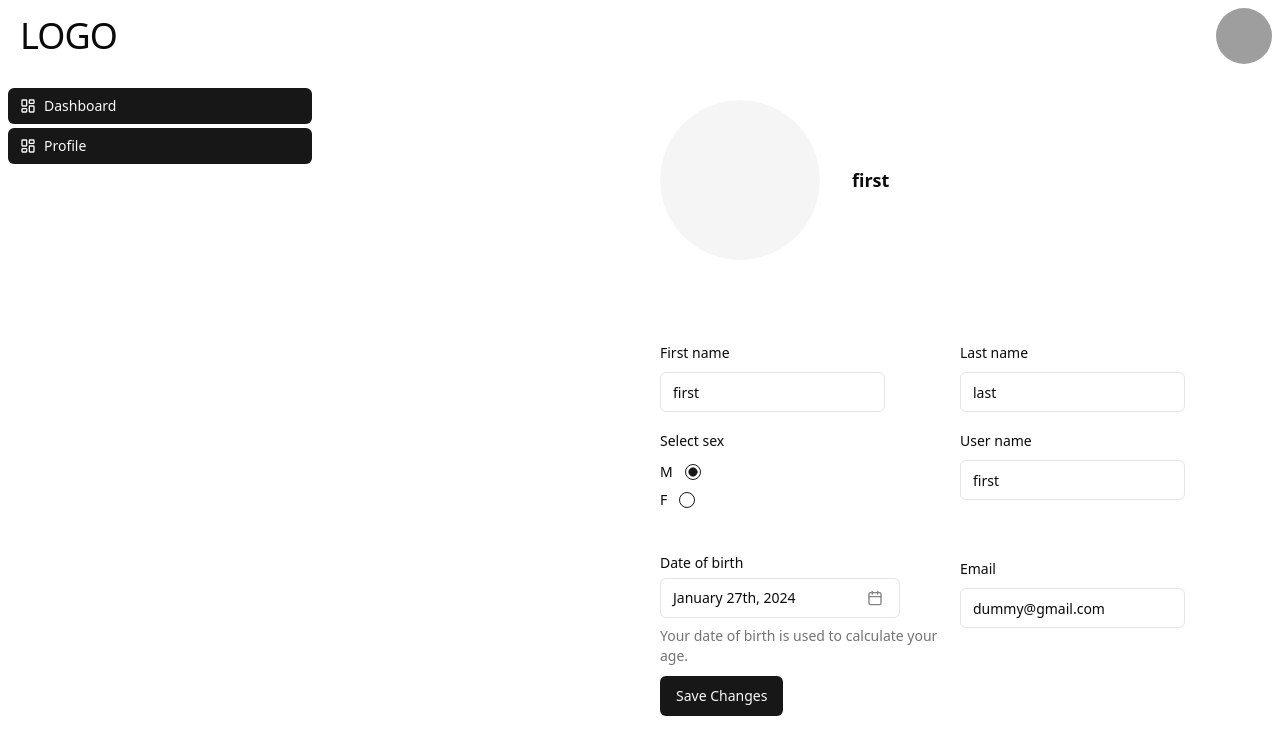
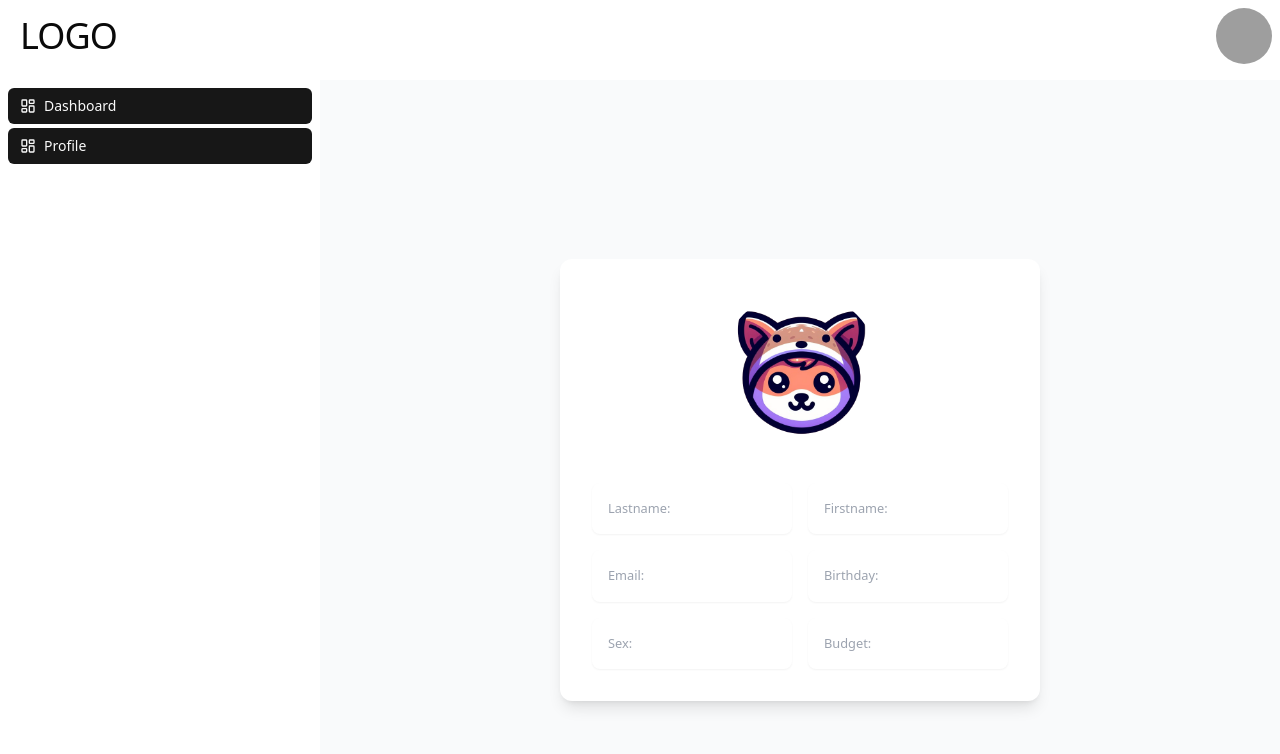
Before and after one commit to PeerDepsTeam/UI, a React (Vite) app: page /profile in a window 1280 px wide. Shown: the top 754 px of the page. Built offline with nearby package versions, Linux system fonts and the light colour scheme; grey boxes are pictures that could not be loaded.

Commit message:
feat(ui): profile display

```diff
--- a/src/pages/profile/Profile.tsx
+++ b/src/pages/profile/Profile.tsx
@@ -1,222 +1,62 @@
-import {FC} from "react";
-import {Button} from "@/components/ui/button";
-import {Input} from "@/components/ui/input";
-import {Avatar, AvatarFallback, AvatarImage} from "@/components/ui/avatar";
-import {format} from "date-fns";
-import {
-  Form,
-  FormControl,
-  FormDescription,
-  FormField,
-  FormItem,
-  FormLabel,
-  FormMessage,
-} from "@/components/ui/form";
-import {SubmitHandler, useForm} from "react-hook-form";
-import {zodResolver} from "@hookform/resolvers/zod";
-import {z} from "zod";
-import {CalendarIcon} from "lucide-react";
-import {ProfileSchema} from "@/pages/profile/schema.ts";
-import {RadioGroup, RadioGroupItem} from "@/components/ui/radio-group.tsx";
-import {Calendar} from "@/components/ui/calendar.tsx";
-import {
-  Popover,
-  PopoverContent,
-  PopoverTrigger,
-} from "@/components/ui/popover.tsx";
-import {Layout} from "@/layout";
-import {cn} from "@/lib/utils.ts";
+import { FC } from "react";
+import { Avatar, AvatarImage } from "@/components/ui/avatar";
+import { Layout } from "@/layout";
+import { User } from "@/services/api/gen";
+import AvatarLogged from "../../assets/profile-login.png";
+import { Card } from "@/components/ui/card";
 
-export const Profile: FC = () => {
+export const Profile: FC = (props: User) => {
+
   return (
     <Layout>
-      <ProfileLayout
-        profile={{
-          firstname: "first",
-          lastname: "last",
-          username: "first",
-          birthdate: new Date(),
-          sex: "M",
-          email: "dummy@gmail.com",
-        }}
-      />
+      <ProfileLayout profile={props} />
     </Layout>
   );
 };
 
 interface ProfileLayoutProps {
-  // TODO: type when api is ready
-  profile: any;
+  profile: User;
 }
 
-const ProfileLayout: FC<ProfileLayoutProps> = ({profile}) => {
-  const form = useForm({
-    resolver: zodResolver(ProfileSchema),
-    // eslint-disable-next-line @typescript-eslint/no-unsafe-assignment
-    defaultValues: profile,
-  });
-
-  const updateProfile: SubmitHandler<z.infer<typeof ProfileSchema>> = (
-    _update
-  ) => {
-    // TODO: update user profile
-  };
-
-  // eslint-disable-next-line @typescript-eslint/no-unsafe-assignment
-  const username = form.watch("username");
-
+const ProfileLayout: FC<ProfileLayoutProps> = ({ profile }) => {
   return (
-    <Form {...form}>
-      <form className="w-100 flex" onSubmit={form.handleSubmit(updateProfile)}>
-        {/* TODO: base LAYOUT */}
-        <div className="w-1/3"></div>
-
-        <div className="flex-1 p-5">
-          <div className="flex items-center gap-x-8">
-            <Avatar className="h-40 w-40">
-              <AvatarImage src={profile.avatar} />
-              <AvatarFallback>{/* TODO: default avatar */}</AvatarFallback>
-            </Avatar>
-            <div className="components flex flex-col items-center">
-              <div>
-                <p className="text-lg font-bold">{username}</p>
-              </div>
-            </div>
-          </div>
-
-          <div className="mt-20 grid grid-cols-2 gap-y-12">
-            <div className=" h-10">
-              <FormField
-                name="firstname"
-                render={({field}) => (
-                  <FormItem>
-                    <FormLabel>First name</FormLabel>
-                    <Input className=" h-10 w-3/4" {...field} />
-                  </FormItem>
-                )}
-              />
-            </div>
-
-            <div className=" h-10 ">
-              <FormField
-                name="lastname"
-                render={({field}) => (
-                  <FormItem>
-                    <FormLabel>Last name</FormLabel>
-                    <Input className=" h-10 w-3/4" {...field} />
-                  </FormItem>
-                )}
-              />
-            </div>
-
-            <FormField
-              control={form.control}
-              name="sex"
-              render={({field}) => (
-                <FormItem className="space-y-3">
-                  <FormLabel>Select sex</FormLabel>
-                  <FormControl>
-                    <RadioGroup
-                      onValueChange={field.onChange}
-                      defaultValue={field.value}
-                      className="flex flex-col space-y-1"
-                    >
-                      <FormItem className="flex items-center space-x-3 space-y-0">
-                        <FormLabel>M</FormLabel>
-                        <FormControl>
-                          <RadioGroupItem value="M" />
-                        </FormControl>
-                      </FormItem>
-                      <FormItem className="flex items-center space-x-3 space-y-0">
-                        <FormLabel>F</FormLabel>
-                        <FormControl>
-                          <RadioGroupItem value="F" />
-                        </FormControl>
-                      </FormItem>
-                    </RadioGroup>
-                  </FormControl>
-                  <FormMessage />
-                </FormItem>
-              )}
-            />
-
-            <div className=" h-10 ">
-              <FormField
-                name="username"
-                render={({field}) => (
-                  <FormItem>
-                    <FormLabel>User name</FormLabel>
-                    <Input className=" h-10 w-3/4" {...field} />
-                  </FormItem>
-                )}
-              />
-            </div>
-
-            <div className="h-10">
-              <FormField
-                control={form.control}
-                name="birthdate"
-                render={({field}) => (
-                  <FormItem className="flex flex-col">
-                    <FormLabel>Date of birth</FormLabel>
-                    <Popover>
-                      <PopoverTrigger asChild>
-                        <FormControl>
-                          <Button
-                            variant={"outline"}
-                            className={cn(
-                              "w-[240px] pl-3 text-left font-normal",
-                              !field.value && "text-muted-foreground"
-                            )}
-                          >
-                            {field.value ? (
-                              format(field.value, "PPP")
-                            ) : (
-                              <span>Pick a date</span>
-                            )}
-                            <CalendarIcon className="ml-auto h-4 w-4 opacity-50" />
-                          </Button>
-                        </FormControl>
-                      </PopoverTrigger>
-                      <PopoverContent className="w-auto p-0" align="start">
-                        <Calendar
-                          mode="single"
-                          selected={field.value}
-                          onSelect={field.onChange}
-                          disabled={(date) =>
-                            date > new Date() || date < new Date("1900-01-01")
-                          }
-                          initialFocus
-                        />
-                      </PopoverContent>
-                    </Popover>
-                    <FormDescription>
-                      Your date of birth is used to calculate your age.
-                    </FormDescription>
-                    <FormMessage />
-                  </FormItem>
-                )}
-              />
-            </div>
-
-            <div className=" h-10 ">
-              <FormField
-                name="email"
-                render={({field}) => (
-                  <FormItem>
-                    <FormLabel>Email</FormLabel>
-                    <Input className=" h-10 w-3/4" {...field} />
-                  </FormItem>
-                )}
-              />
-            </div>
-          </div>
-
-          <div className="mt-20">
-            <Button>Save Changes</Button>
-          </div>
+  <div className="flex justify-center items-center bg-gray-50 shadow-lg h-screen">
+    <div className="w-[50%] p-8 bg-white rounded-xl shadow-lg">
+      <div className="flex flex-col items-center">
+        <Avatar className="h-40 w-40">
+          <AvatarImage src={AvatarLogged} />
+        </Avatar>
+        <p className="font-bold text-center mt-4 text-violet-300" style={{ fontSize: "xx-large" }}>
+          <h3>{profile.username?.toUpperCase()}</h3>
+        </p>
+      </div>
+        <div className="grid grid-cols-2 gap-4 mt-4">
+          <Card className="flex flex-col p-4 border-none">
+            <small className="text-gray-400">Lastname:</small>
+            <p>{profile.lastName}</p>
+          </Card>
+          <Card className="flex flex-col p-4 border-none">
+            <small className="text-gray-400">Firstname:</small>
+            <p>{profile.firstName}</p>
+          </Card>
+          <Card className="flex flex-col p-4 border-none">
+            <small className="text-gray-400">Email:</small>
+            <p>{profile.email}</p>
+          </Card>
+          <Card className="flex flex-col p-4 border-none">
+            <small className="text-gray-400">Birthday:</small>
+            <p>{profile.birthdate?.toLocaleDateString()}</p>
+          </Card>
+          <Card className="flex flex-col p-4 border-none">
+            <small className="text-gray-400">Sex:</small>
+            <p>{profile.sex}</p>
+          </Card>
+          <Card className="flex flex-col p-4 border-none">
+            <small className="text-gray-400">Budget:</small>
+            <p>{profile.budget?.currentCapital}</p>
+          </Card>
         </div>
-      </form>
-    </Form>
+      </div>
+    </div>
   );
 };
```
